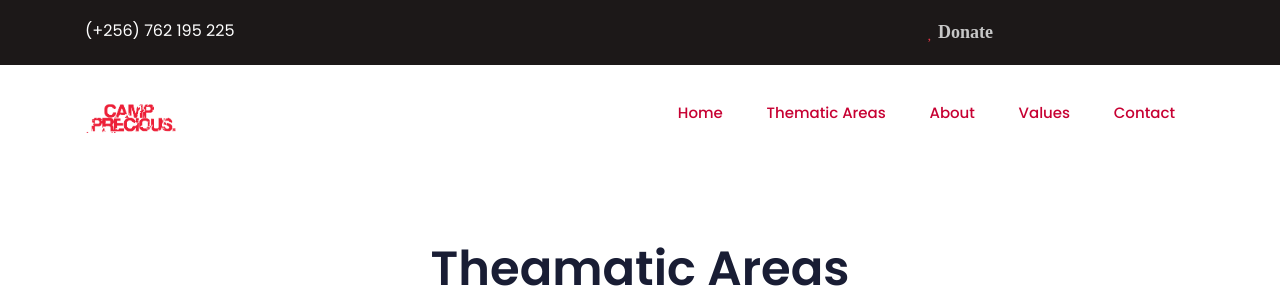
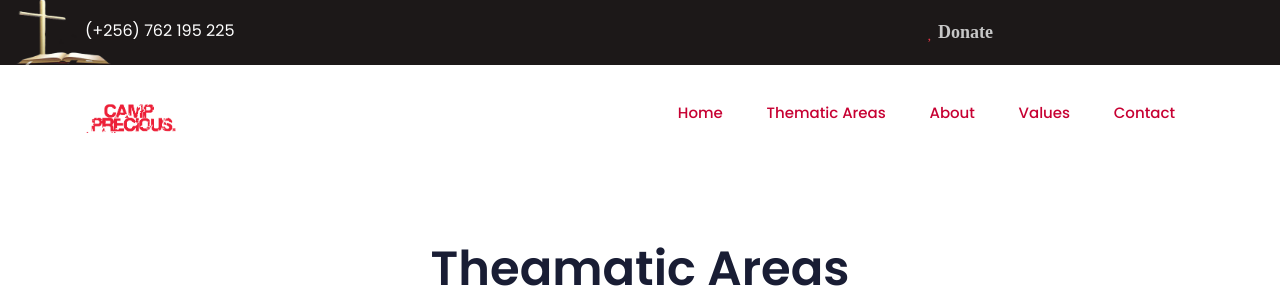
Before and after one commit to jdave2020/camp-precious, a PHP site: page /index.php in a window 1280 px wide. Shown: the top 301 px of the page. Run offline with PHP 8.4, Linux system fonts and the light colour scheme; some libraries are stand-ins or nearby versions; some web fonts are replaced.

Commit message:
Update main.css

```diff
--- a/styles/main.css
+++ b/styles/main.css
@@ -1052,6 +1052,9 @@ h3 {
 .header-top_area {
   padding: 19px 0;
   background: #1c1818;
+  background-image: url(../img/background/bg-top.h.png);
+  background-repeat: no-repeat;
+  background-size: contain;
 }
 
 .header-top_area .social_media_links {
```
